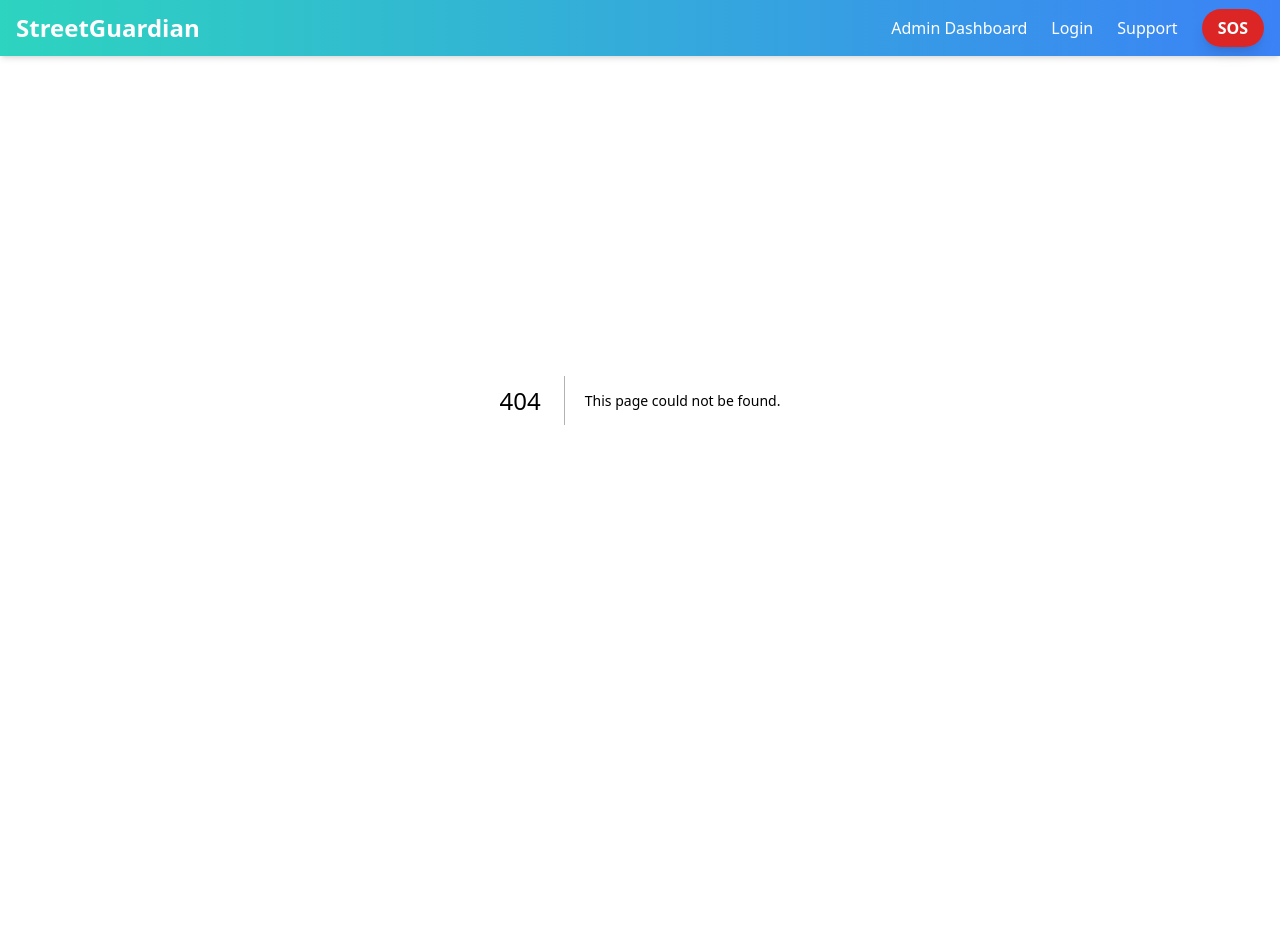
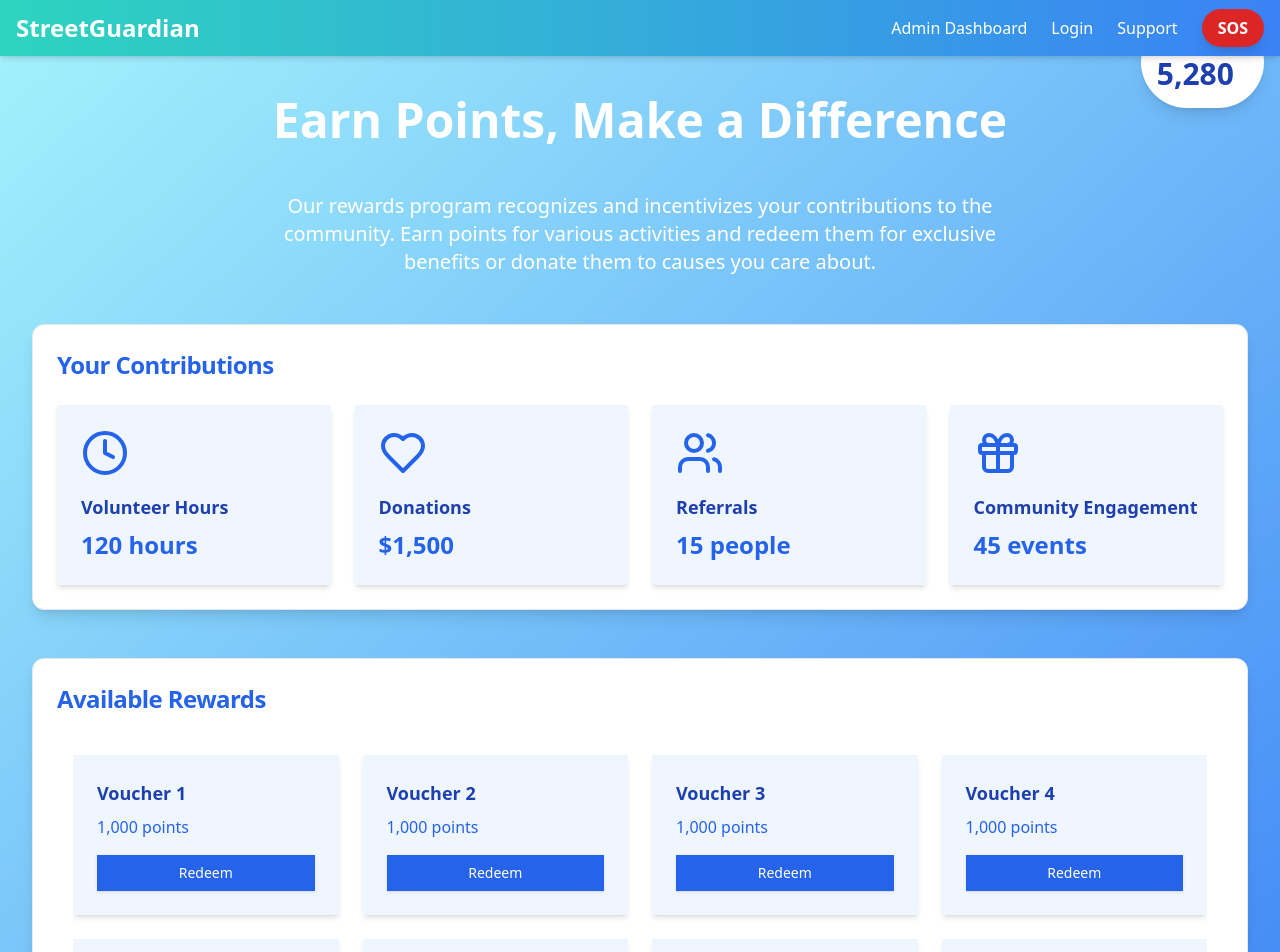
Before and after one commit to NitinTheGreat/StreetGuardian, a Next.js app: page /rewards-program in a window 1280 px wide. Before the commit this address had no page. Shown: the top 952 px of the page. Before the commit the page ends 800 px from the top, so only its background shows below. Built offline with nearby package versions, Linux system fonts and the light colour scheme.

Commit message:
Rewards page

```diff
--- /dev/null
+++ b/app/rewards-program/page.js
@@ -0,0 +1,102 @@
+"use client"
+
+import React from 'react'
+import { motion } from 'framer-motion'
+import { Card, CardContent, CardHeader, CardTitle } from "@/components/ui/card"
+import { ScrollArea } from "@/components/ui/scroll-area"
+import { Button } from "@/components/ui/button"
+import { Clock, Gift, Users, Heart } from 'lucide-react'
+
+const RewardsProgram = () => {
+  const contributionCategories = [
+    { icon: Clock, title: "Volunteer Hours", value: "120 hours" },
+    { icon: Heart, title: "Donations", value: "$1,500" },
+    { icon: Users, title: "Referrals", value: "15 people" },
+    { icon: Gift, title: "Community Engagement", value: "45 events" },
+  ]
+
+  const rewardItems = [
+    ...Array(10).fill(null).map((_, i) => ({ type: 'Voucher', id: i + 1 })),
+    ...Array(10).fill(null).map((_, i) => ({ type: 'GiftCard', id: i + 1 })),
+  ]
+
+  return (
+    <div className="min-h-screen bg-gradient-to-br from-cyan-200 to-blue-500 p-8">
+      <div className="max-w-7xl mx-auto">
+        {/* Points Display */}
+        <div className="absolute top-4 right-4 bg-white rounded-full p-4 shadow-lg">
+          <p className="text-blue-600 font-bold">Your Points</p>
+          <p className="text-3xl text-blue-800 font-bold">5,280</p>
+        </div>
+
+        {/* Main Heading */}
+        <h1 className="text-4xl md:text-5xl font-bold text-center text-white mb-12 mt-16">
+          Earn Points, Make a Difference
+        </h1>
+        <p className="text-xl text-center text-white mb-12 max-w-3xl mx-auto">
+          Our rewards program recognizes and incentivizes your contributions to the community.
+          Earn points for various activities and redeem them for exclusive benefits or donate
+          them to causes you care about.
+        </p>
+
+        {/* Contribution Categories */}
+        <Card className="w-full bg-white shadow-lg mb-12">
+          <CardHeader>
+            <CardTitle className="text-2xl font-bold text-blue-600">
+              Your Contributions
+            </CardTitle>
+          </CardHeader>
+          <CardContent>
+            <div className="grid grid-cols-1 md:grid-cols-2 lg:grid-cols-4 gap-6">
+              {contributionCategories.map((category, index) => (
+                <motion.div
+                  key={category.title}
+                  className="bg-blue-50 p-6 rounded-lg shadow-md"
+                  initial={{ opacity: 0, y: 20 }}
+                  animate={{ opacity: 1, y: 0 }}
+                  transition={{ delay: index * 0.1 }}
+                >
+                  <category.icon className="w-12 h-12 text-blue-600 mb-4" />
+                  <h3 className="text-lg font-semibold text-blue-800 mb-2">{category.title}</h3>
+                  <p className="text-2xl font-bold text-blue-600">{category.value}</p>
+                </motion.div>
+              ))}
+            </div>
+          </CardContent>
+        </Card>
+
+        {/* Rewards Section */}
+        <Card className="w-full bg-white shadow-lg">
+          <CardHeader>
+            <CardTitle className="text-2xl font-bold text-blue-600">
+              Available Rewards
+            </CardTitle>
+          </CardHeader>
+          <CardContent>
+            <ScrollArea className="h-[400px] w-full rounded-md p-4">
+              <div className="grid grid-cols-1 sm:grid-cols-2 md:grid-cols-3 lg:grid-cols-4 gap-6">
+                {rewardItems.map((item, index) => (
+                  <motion.div
+                    key={`${item.type}${item.id}`}
+                    className="bg-blue-50 p-6 rounded-lg shadow-md"
+                    initial={{ opacity: 0, y: 20 }}
+                    animate={{ opacity: 1, y: 0 }}
+                    transition={{ delay: index * 0.05 }}
+                  >
+                    <h3 className="text-lg font-semibold text-blue-800 mb-2">{item.type} {item.id}</h3>
+                    <p className="text-blue-600 mb-4">1,000 points</p>
+                    <Button className="w-full bg-blue-600 hover:bg-blue-700 text-white">
+                      Redeem
+                    </Button>
+                  </motion.div>
+                ))}
+              </div>
+            </ScrollArea>
+          </CardContent>
+        </Card>
+      </div>
+    </div>
+  )
+}
+
+export default RewardsProgram
--- /dev/null
+++ b/components/rewards-program.jsx
@@ -0,0 +1,102 @@
+"use client"
+
+import React from 'react'
+import { motion } from 'framer-motion'
+import { Card, CardContent, CardHeader, CardTitle } from "@/components/ui/card"
+import { ScrollArea } from "@/components/ui/scroll-area"
+import { Button } from "@/components/ui/button"
+import { Clock, Gift, Users, Heart } from 'lucide-react'
+
+const RewardsProgram = () => {
+  const contributionCategories = [
+    { icon: Clock, title: "Volunteer Hours", value: "120 hours" },
+    { icon: Heart, title: "Donations", value: "$1,500" },
+    { icon: Users, title: "Referrals", value: "15 people" },
+    { icon: Gift, title: "Community Engagement", value: "45 events" },
+  ]
+
+  const rewardItems = [
+    ...Array(10).fill(null).map((_, i) => ({ type: 'Voucher', id: i + 1 })),
+    ...Array(10).fill(null).map((_, i) => ({ type: 'GiftCard', id: i + 1 })),
+  ]
+
+  return (
+    <div className="min-h-screen bg-gradient-to-br from-cyan-200 to-blue-500 p-8">
+      <div className="max-w-7xl mx-auto">
+        {/* Points Display */}
+        <div className="absolute top-4 right-4 bg-white rounded-full p-4 shadow-lg">
+          <p className="text-blue-600 font-bold">Your Points</p>
+          <p className="text-3xl text-blue-800 font-bold">5,280</p>
+        </div>
+
+        {/* Main Heading */}
+        <h1 className="text-4xl md:text-5xl font-bold text-center text-white mb-12 mt-16">
+          Earn Points, Make a Difference
+        </h1>
+        <p className="text-xl text-center text-white mb-12 max-w-3xl mx-auto">
+          Our rewards program recognizes and incentivizes your contributions to the community.
+          Earn points for various activities and redeem them for exclusive benefits or donate
+          them to causes you care about.
+        </p>
+
+        {/* Contribution Categories */}
+        <Card className="w-full bg-white shadow-lg mb-12">
+          <CardHeader>
+            <CardTitle className="text-2xl font-bold text-blue-600">
+              Your Contributions
+            </CardTitle>
+          </CardHeader>
+          <CardContent>
+            <div className="grid grid-cols-1 md:grid-cols-2 lg:grid-cols-4 gap-6">
+              {contributionCategories.map((category, index) => (
+                <motion.div
+                  key={category.title}
+                  className="bg-blue-50 p-6 rounded-lg shadow-md"
+                  initial={{ opacity: 0, y: 20 }}
+                  animate={{ opacity: 1, y: 0 }}
+                  transition={{ delay: index * 0.1 }}
+                >
+                  <category.icon className="w-12 h-12 text-blue-600 mb-4" />
+                  <h3 className="text-lg font-semibold text-blue-800 mb-2">{category.title}</h3>
+                  <p className="text-2xl font-bold text-blue-600">{category.value}</p>
+                </motion.div>
+              ))}
+            </div>
+          </CardContent>
+        </Card>
+
+        {/* Rewards Section */}
+        <Card className="w-full bg-white shadow-lg">
+          <CardHeader>
+            <CardTitle className="text-2xl font-bold text-blue-600">
+              Available Rewards
+            </CardTitle>
+          </CardHeader>
+          <CardContent>
+            <ScrollArea className="h-[400px] w-full rounded-md p-4">
+              <div className="grid grid-cols-1 sm:grid-cols-2 md:grid-cols-3 lg:grid-cols-4 gap-6">
+                {rewardItems.map((item, index) => (
+                  <motion.div
+                    key={`${item.type}${item.id}`}
+                    className="bg-blue-50 p-6 rounded-lg shadow-md"
+                    initial={{ opacity: 0, y: 20 }}
+                    animate={{ opacity: 1, y: 0 }}
+                    transition={{ delay: index * 0.05 }}
+                  >
+                    <h3 className="text-lg font-semibold text-blue-800 mb-2">{item.type} {item.id}</h3>
+                    <p className="text-blue-600 mb-4">1,000 points</p>
+                    <Button className="w-full bg-blue-600 hover:bg-blue-700 text-white">
+                      Redeem
+                    </Button>
+                  </motion.div>
+                ))}
+              </div>
+            </ScrollArea>
+          </CardContent>
+        </Card>
+      </div>
+    </div>
+  )
+}
+
+export default RewardsProgram
```
